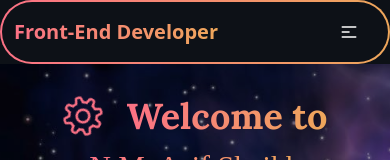
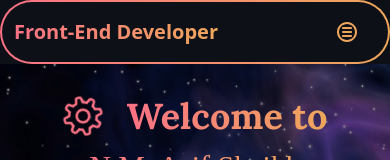
Before and after one commit to asif100a/Portfolio, a React (Vite) app: page / in a window 390 px wide. Shown: the top 160 px of the page. Built offline with nearby package versions, Linux system fonts and the light colour scheme; a web font is replaced by a local one.

Commit message:
All responsiveness added

```diff
--- a/src/Project/pages/Home/components/About/About.jsx
+++ b/src/Project/pages/Home/components/About/About.jsx
@@ -15,17 +15,20 @@ const About = () => {
                     <h1 className="text-4xl font-semibold">About Me</h1>
                 </div>
                 <div className="my-6">
-                    <div className="flex lg:flex-row flex-col lg:gap-32 gap-6">
+                    <div className="flex lg:flex-row flex-col lg:gap-12 gap-6">
+                        {/* Development Image */}
                         <div>
                             <img src={web_developmentImg} alt="" className="lg:pt-12 pt-2 w-[430px] h-[230px] lg:w-auto lg:h-auto" />
                         </div>
+                        {/* About Me content */}
                         <div>
                             <div>
+                                {/* My image */}
                                 <img src={roundImg} alt="N.M. Asif Sheikh" className="h-40" />
                             </div>
                             <div className="my-6 space-y-3">
                                 <h4 className="text-xl font-medium mb-3">Hi! there,</h4>
-                                <p className="xl:w-[48rem] lg:w-[32rem] md:w-[24rem] w-auto">I am N.M. Asif Sheikh, <i>Front-End Developer</i> with experience in <i>HTML</i>, <i>CSS</i>, <i>JavaScript,</i> and frameworks like <i>React</i>, and <i>TailwindCSS</i> to create the best user interface design, flexible, version control system management, and user experience-based website. I am passionate about creating visually stunning and highly functional websites. I transform ideas into seamless digital experiences.</p>
+                                <p className="xl:w-[42rem] lg:w-[32rem] md:w-full w-auto">I am N.M. Asif Sheikh, <i>Front-End Developer</i> with experience in <i>HTML</i>, <i>CSS</i>, <i>JavaScript,</i> and frameworks like <i>React</i>, and <i>TailwindCSS</i> to create the best user interface design, flexible, version control system management, and user experience-based website. I am passionate about creating visually stunning and highly functional websites. I transform ideas into seamless digital experiences.</p>
                             </div>
 
                             <div>
--- a/src/Project/pages/Home/components/Banner/Banner.jsx
+++ b/src/Project/pages/Home/components/Banner/Banner.jsx
@@ -45,7 +45,7 @@ const Banner = () => {
     </>;
 
     return (
-        <section className="w-auto h-screen banner-background">
+        <section className="w-auto h-full banner-background">
             <div className="w-auto h-full bg-black bg-opacity-40">
                 {/* Icon and Welcome */}
                 <div className="flex items-start justify-center gap-6 lg:gap-10 py-0 pt-8 lg:py-12 px-3 md:px-6 xl:px-32">
@@ -98,7 +98,7 @@ const Banner = () => {
                     </div>
                 </div>
                 {/* Technologies Logo */}
-                <div className="px-3 md:px-32">
+                <div className="px-3 md:px-6 xl:px-32">
                     <Marquee />
                 </div>
             </div>
--- a/src/Project/pages/Home/components/Banner/component/marquee.css
+++ b/src/Project/pages/Home/components/Banner/component/marquee.css
@@ -24,6 +24,15 @@
     }
 }
 
-@media screen {
-
+@media (min-width: 300px) and (max-width: 480px) {
+    .marquee-content img{
+        height: 60px;
+        width: auto;
+    }
 }
+@media (min-width: 481px) and (max-width: 996px) {
+    .marquee-content img{
+        height: 66px;
+        width: auto;
+    }
+}
--- a/src/Project/sharedFile/navber/Navber.jsx
+++ b/src/Project/sharedFile/navber/Navber.jsx
@@ -1,5 +1,6 @@
 import { Link } from "react-scroll";
 import "./navber.css";
+import { CgMenuRound } from "react-icons/cg";
 
 const Navber = () => {
     const items = [
@@ -39,23 +40,12 @@ const Navber = () => {
                 <div className="lg:navbar-start flex-row-reverse lg:flex-row lg:w-1/2 w-full">
                     <nav className="dropdown flex flex-row-reverse justify-between lg:inline-block lg:w-auto w-full">
                         <div tabIndex={0} role="button" className="btn btn-ghost lg:hidden">
-                            <svg
-                                xmlns="http://www.w3.org/2000/svg"
-                                className="h-5 w-5 text-white"
-                                fill="none"
-                                viewBox="0 0 24 24"
-                                stroke="currentColor">
-                                <path
-                                    strokeLinecap="round"
-                                    strokeLinejoin="round"
-                                    strokeWidth="2"
-                                    d="M4 6h16M4 12h8m-8 6h16" />
-                            </svg>
+                            <CgMenuRound className="text-[#eea75b] text-2xl" />
                         </div>
 
                         <ul
                             tabIndex={0}
-                            className="menu menu-sm dropdown-content bg-base-100 rounded-box z-[1] mt-3 w-52 p-2 shadow">
+                            className="menu menu-sm dropdown-content bg-[#0d1117] rounded-box z-[1] mt-3 w-52 p-2 shadow">
                             {navItems}
                         </ul>
 
```
